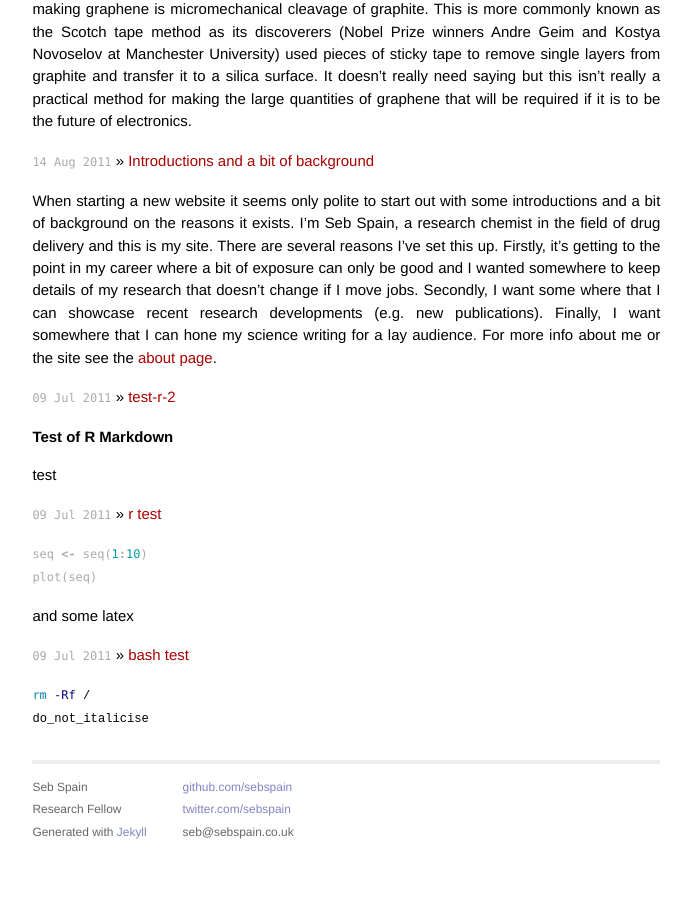
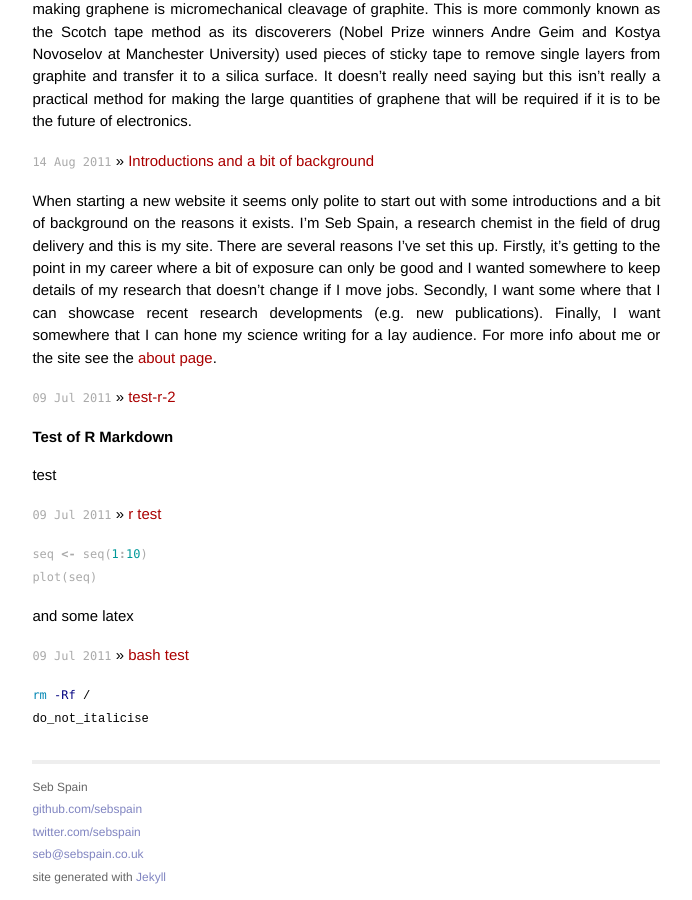
Before and after one commit to sebspain/sebspain.github.io, a Jekyll site: the page built from index.html, in a window 1280 px wide and 900 px high, scrolled down 1126 px. Shown: the whole window, without its empty margins (189-881 px from the left). Built offline with Jekyll 4.4.1, drawn with Linux system fonts in a browser that asks for light colours; Markdown is read by kramdown in place of the engine named in the settings; formulas are drawn with MathJax 3; before the commit the page ends 1981 px from its top, so only the background shows below that.

Commit message:
tweaking the content and layout of footer

```diff
--- a/_layouts/default.html
+++ b/_layouts/default.html
@@ -29,18 +29,13 @@
               <div class="contact">
                 <p>
                   Seb Spain<br />
-                  Research Fellow<br />
-				  Generated with <a href="http://jekyllrb.com">Jekyll</a>
+                  <a href="http://github.com/sebspain/">github.com/sebspain</a><br />
+                  <a href="http://twitter.com/sebspain/">twitter.com/sebspain</a><br />
+		  <a href="mailto:seb@sebspain.co.uk">seb@sebspain.co.uk</a>		<br />
+                  site generated with <a href="http://jekyllrb.com">Jekyll</a>
                 </p>
               </div>
-              <div class="contact">
-                <p>
-                  <a href="http://github.com/sebspain/">github.com/sebspain</a><br />
-                  <a href="http://twitter.com/sebspain/">twitter.com/sebspain</a><br />
-                 seb@sebspain.co.uk
-                </p>
-              </div>
-              </div>
+	      </div>
             </div>
         </div> <!-- /container -->
 	</div>
```
